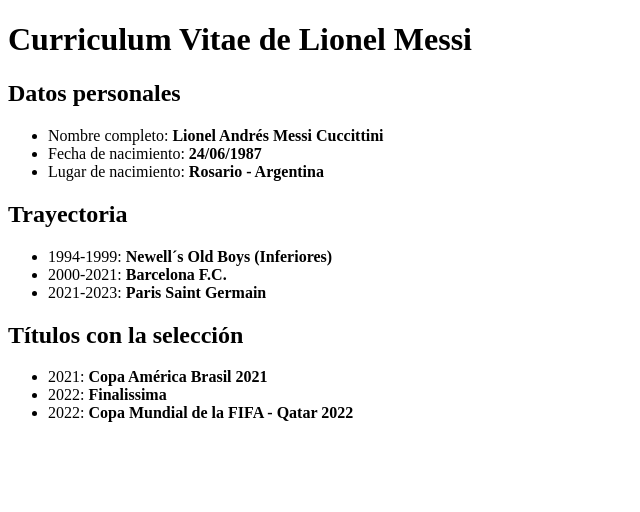
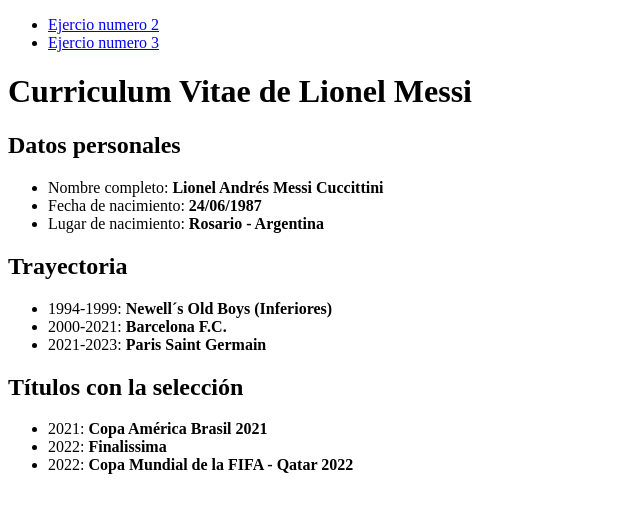
Before and after one commit to JulianSaid/primeraEntrega, a plain HTML site: page index.html in a window 1280 px wide. Shown: the whole page, without its empty margins (0-640 px from the left). Drawn offline with Linux system fonts and the light colour scheme.

Commit message:
agregado nav

```diff
--- a/index.html
+++ b/index.html
@@ -6,6 +6,12 @@
 </head>
 
 <body>
+    <nav>
+        <ul>
+            <li><a href="/listas.html">Ejercio numero 2</a></li>
+            <li><a href="/form.html">Ejercio numero 3</a></li>
+        </ul>
+    </nav>
     <h1>Curriculum Vitae de Lionel Messi</h1>
 <h2>Datos personales</h2>
     <ul>
```
